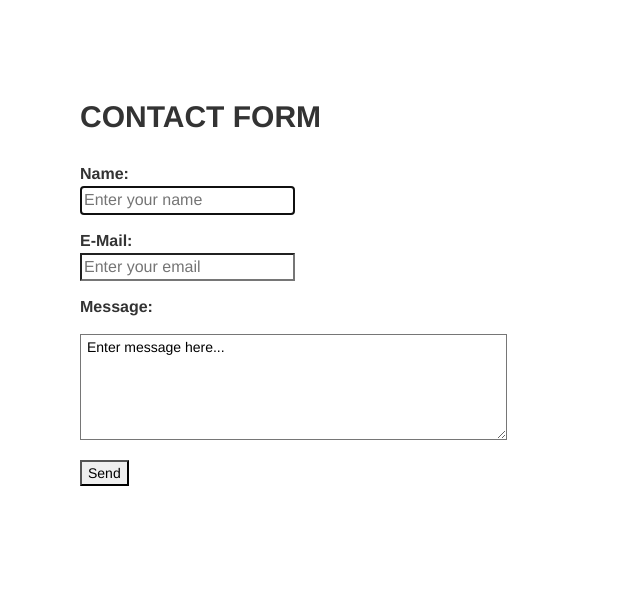
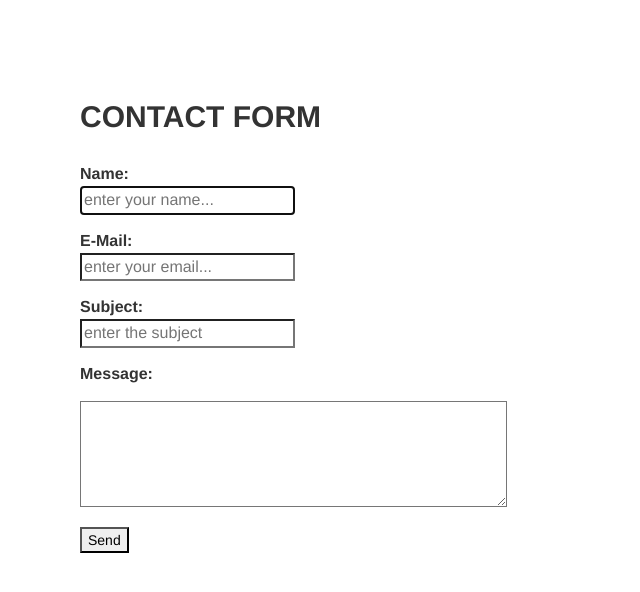
Before and after one commit to mihuie/info3180-lab3, a Flask app: template app/templates/contact.html in a window 1280 px wide. Shown: the top 592 px of the page, without its empty margins (0-640 px from the left). Run offline with Flask 2, Linux system fonts and the light colour scheme; the template is opened without the code that fills it, so the values that code supplies are empty; style sheets or scripts are compiled from the project's sources; some libraries are stand-ins or nearby versions.

Commit message:
form sending email

```diff
--- a/app/templates/contact.html
+++ b/app/templates/contact.html
@@ -8,16 +8,18 @@
 Lab3
 {% endblock %}
 
+
 {% block main %}
 
 <div>
-  <form action="" method="POST">
+  <form action="{{url_for('sendemail')}}" method="POST" enctype="mutlipart/form-data">
     <h2><b>CONTACT FORM</h2>
     <br>
-    <p class="lbel"> <label> Name: <br> <input name="name" autofocus placeholder="Enter your name"></label></p>
-    <p class="lbel"> <label> E-Mail: <br> <input type="email "name="email" placeholder="Enter your email"></label></p>
+    <p class="lbel"> <label> Name: <br> <input name="name" autofocus placeholder="enter your name..." required></label></p>
+    <p class="lbel"> <label> E-Mail: <br> <input type="email "name="email" placeholder="enter your email..." required></label></p>
+    <p class="lbel"> <label> Subject: <br> <input type="text "name="subject" placeholder="enter the subject" required></label></p>
     <p class="lbel"> <label> Message: <br> </p>
-    <textarea rows="5" cols="50" name="msg"> Enter message here... </textarea>
+    <textarea rows="5" cols="50" name="msg" required></textarea>
     <br><br>
     <input type="submit" value="Send">
   </form>
--- a/app/views.py
+++ b/app/views.py
@@ -8,6 +8,7 @@
 
 from app import app
 from flask import render_template, request, redirect, url_for
+import smtplib
 
 
 ###
@@ -25,9 +26,41 @@
     """Render the website's about page."""
     return render_template('about.html')
 
-@app.route('/contact')
+@app.route('/contact/')
 def contact():
     return render_template('contact.html')
+
+@app.route('/sendemail', methods=['POST'])
+def sendemail():
+    #creating values from form data
+    fromname = request.form['name']
+    subject = request.form['subject']
+    msg = request.form['msg']
+    fromaddr = request.form['email']
+
+    #recipient email data
+    toname = 'Michael'
+    toaddr = 'huie.business@gmail.com'
+
+    #create message
+    header  = 'From: %s\n' % fromaddr
+    header += 'To: %s\n' % toaddr
+    header += 'Subject: %s\n\n' % subject
+    messagetosend = header + msg
+
+    # Credentials (if needed)
+    username = 'huie.michael@gmail.com'
+    password = 'aofbguskyevglfvx'
+
+    # The actual mail send
+    server = smtplib.SMTP('smtp.gmail.com:587')
+    server.starttls()
+    server.login(username,password)
+    server.sendmail(fromaddr, toaddr, messagetosend)
+    server.quit()
+
+    flash('Email was successfully sent')
+    return redirect(url_for('contact'))
 
 
 
```
Also changed, not shown: app/static/css/contact.css (line endings or trailing spaces).
